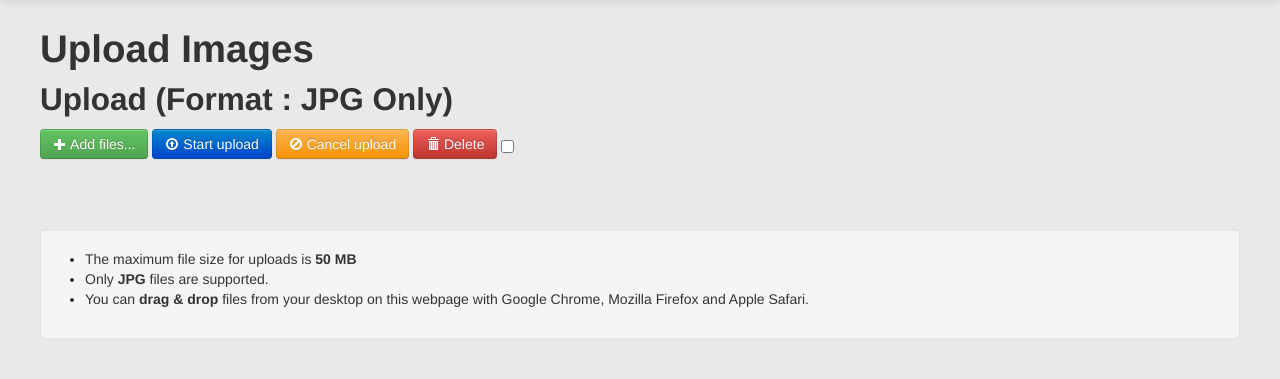
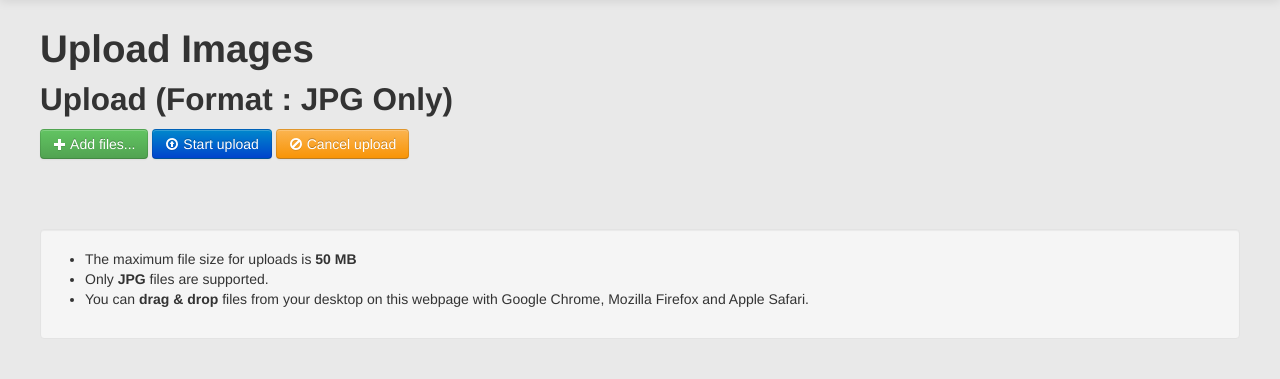
Before and after one commit to peterjirak/sweetvisionart2, a Python web app: template templates/file_upload.html in a window 1280 px wide. Shown: the part 41-420 px from the top of the page. Run offline with Jinja, Linux system fonts and the light colour scheme; the template is opened without the code that fills it: most values are stand-ins (such as "Sample title", 1, 10 or a date in 2020).

Commit message:
Removed the delete button from upload control.
Removed the Add button that appears after a file has been uploaded.

```diff
--- a/templates/file_upload.html
+++ b/templates/file_upload.html
@@ -52,10 +52,6 @@
                                         <button type="reset" class="btn btn-warning cancel">
                                             <i class="icon-ban-circle icon-white"></i> Cancel upload
                                         </button>
-                                        <button type="button" class="btn btn-danger delete">
-                                            <i class="icon-trash icon-white"></i> Delete
-                                        </button>
-                                        <input type="checkbox" class="toggle">
                                     </div>
                                     <div class="span5">
                                         <!-- The global progress bar -->
@@ -177,12 +173,6 @@
                                     <td colspan="2"></td>
                                     {% } %}
 
-                                    <td class="add">
-                                        <button class="btn btn-success add-article"  title="{%=file.name%}" data-type="PRIMARYIMAGE" data-url="{%=file.url%}">
-                                            <i class="icon-plus icon-white"></i> Add
-                                        </button>
-
-                                    </td>
                                 </tr>
                                 {% } %}
 
```
